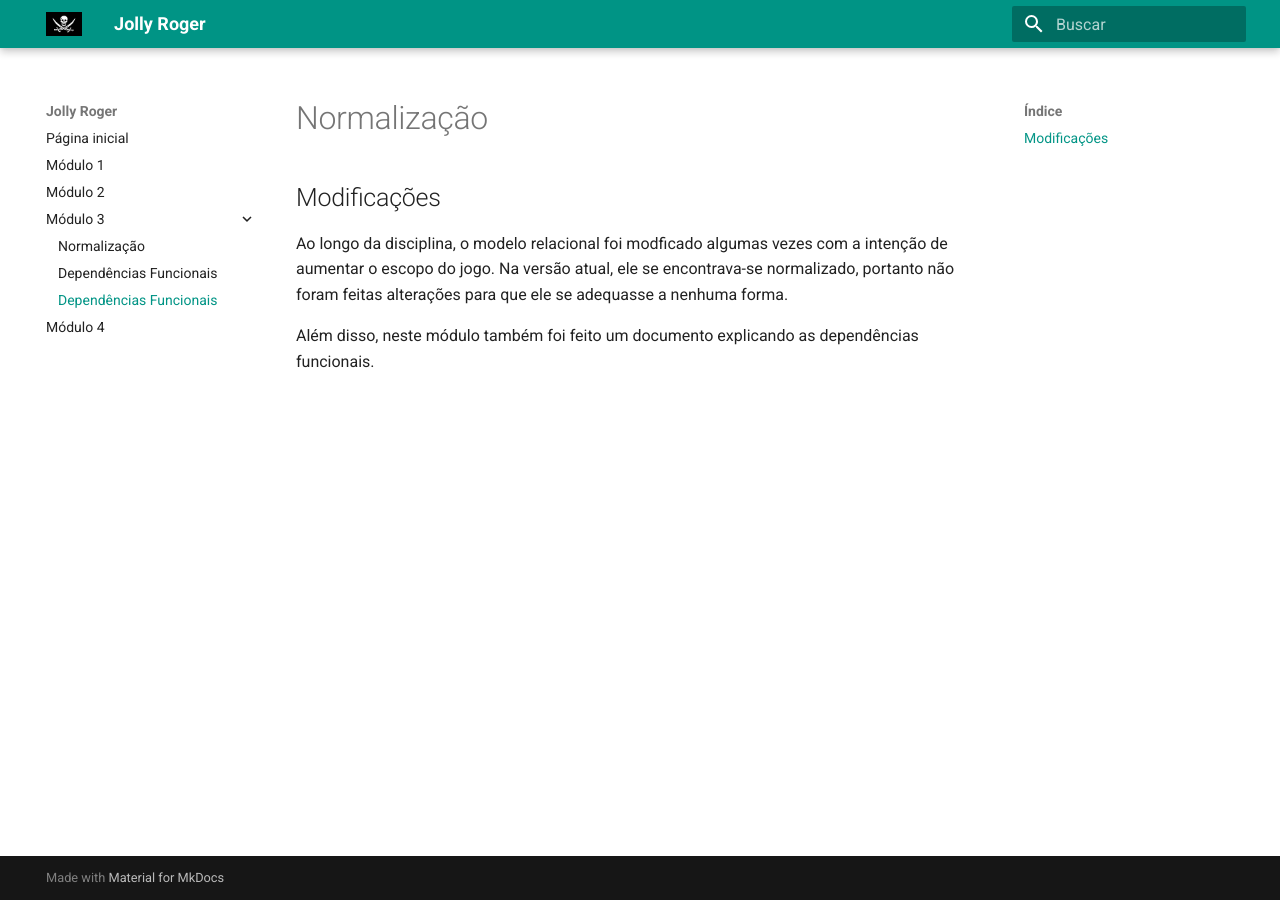
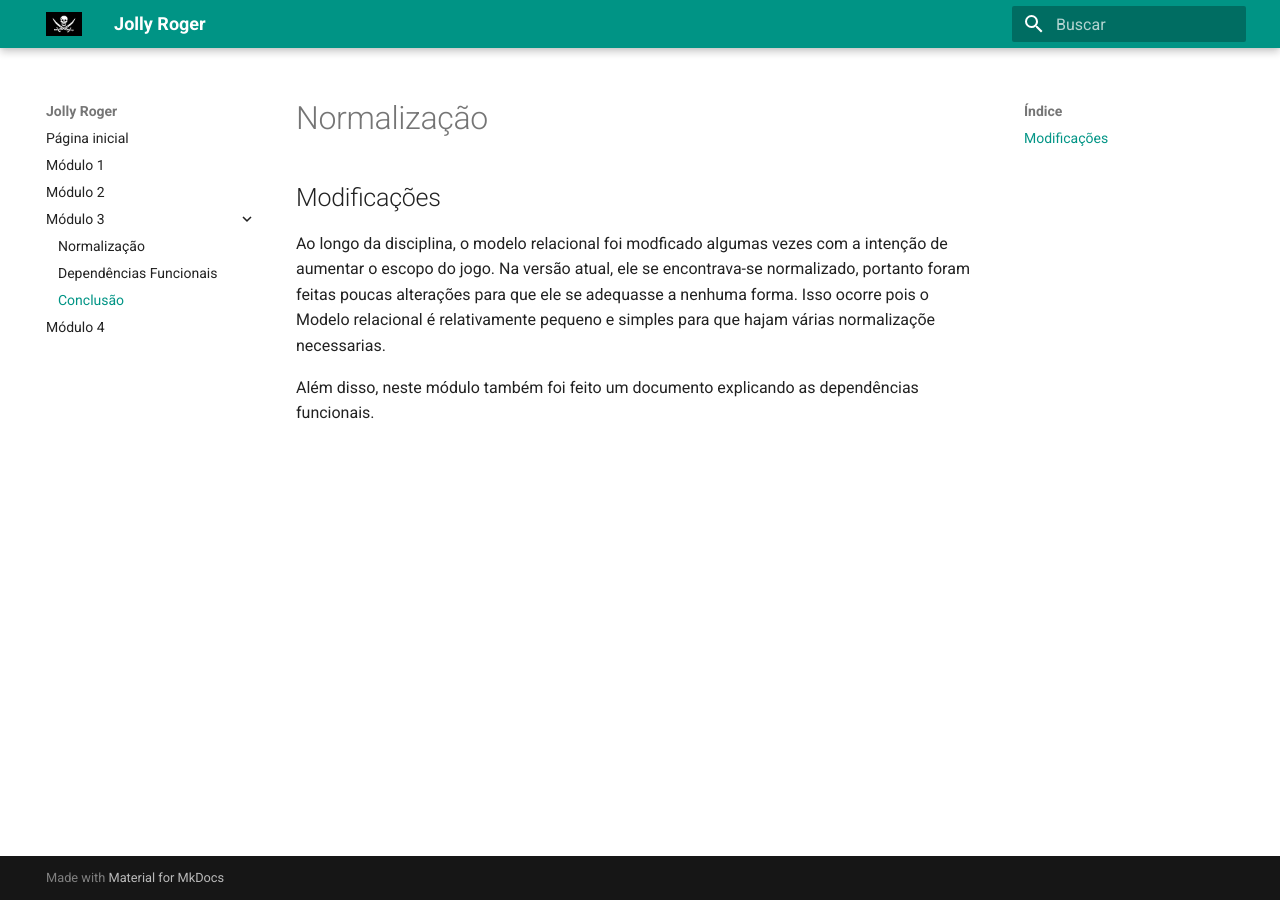
Before and after one commit to SBD1/grupo5-piratas, an MkDocs documentation site: the page built from docs/modulo3/visao_geral.md, in a window 1280 px wide. Built offline with MkDocs 1.6.1 and Material for MkDocs 9.7.7, drawn with Linux system fonts in a browser that asks for light colours.

Commit message:
Corrigindo Normalização

```diff
--- a/docs/modulo3/visao_geral.md
+++ b/docs/modulo3/visao_geral.md
@@ -2,6 +2,6 @@
 
 ## Modificações
 
-Ao longo da disciplina, o modelo relacional foi modficado algumas vezes com a intenção de aumentar o escopo do jogo. Na versão atual, ele se encontrava-se normalizado, portanto não foram feitas alterações para que ele se adequasse a nenhuma forma.
+Ao longo da disciplina, o modelo relacional foi modficado algumas vezes com a intenção de aumentar o escopo do jogo. Na versão atual, ele se encontrava-se normalizado, portanto foram feitas poucas alterações para que ele se adequasse a nenhuma forma. Isso ocorre pois o Modelo relacional é relativamente pequeno e simples para que hajam várias normalizaçõe necessarias.
 
 Além disso, neste módulo também foi feito um documento explicando as dependências funcionais.
--- a/mkdocs.yml
+++ b/mkdocs.yml
@@ -18,5 +18,5 @@ nav:
   - Módulo 3:
     - Normalização: modulo3/normalizacao.md
     - Dependências Funcionais: modulo3/dependencias_funcionais.md
-    - Dependências Funcionais: modulo3/visao_geral.md
+    - Conclusão: modulo3/visao_geral.md
   - Módulo 4: modulo4/sql.md
```
